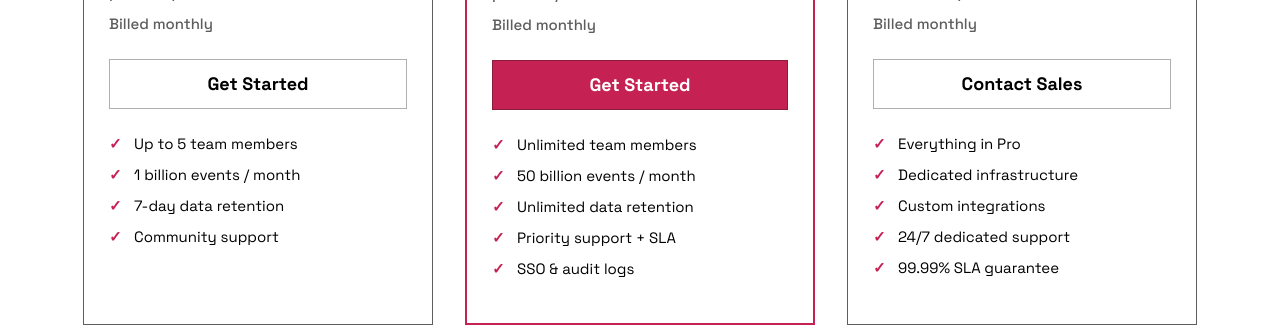
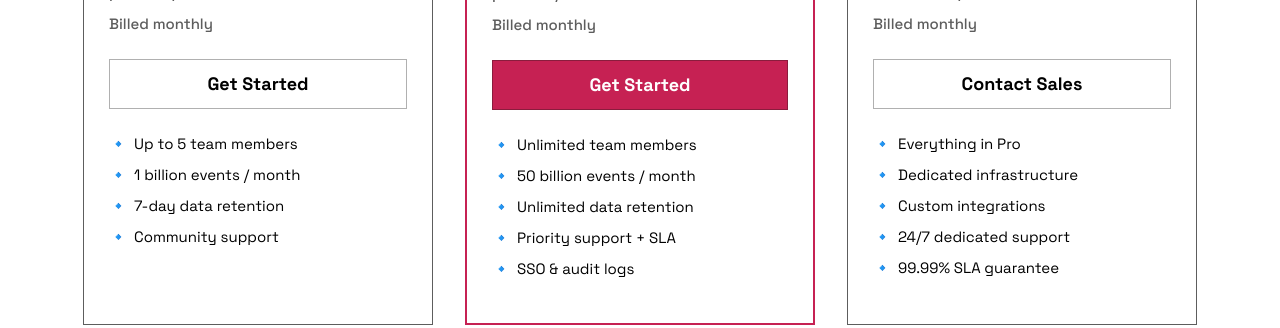
Before and after one commit to blackST4Rez/Cube, a plain HTML site: page index.html in a window 1280 px wide. Shown: the part 3120-3448 px from the top of the page. Drawn offline with Linux system fonts and the light colour scheme.

Commit message:
List items updated in the Pricing Section.

```diff
--- a/style.css
+++ b/style.css
@@ -454,7 +454,7 @@ h5 {
 }
 
 .l-items::before {
-    content: "✓";
+    content: "🔹";
     position: absolute;
     left: 0;
     color: #c62153;
```
